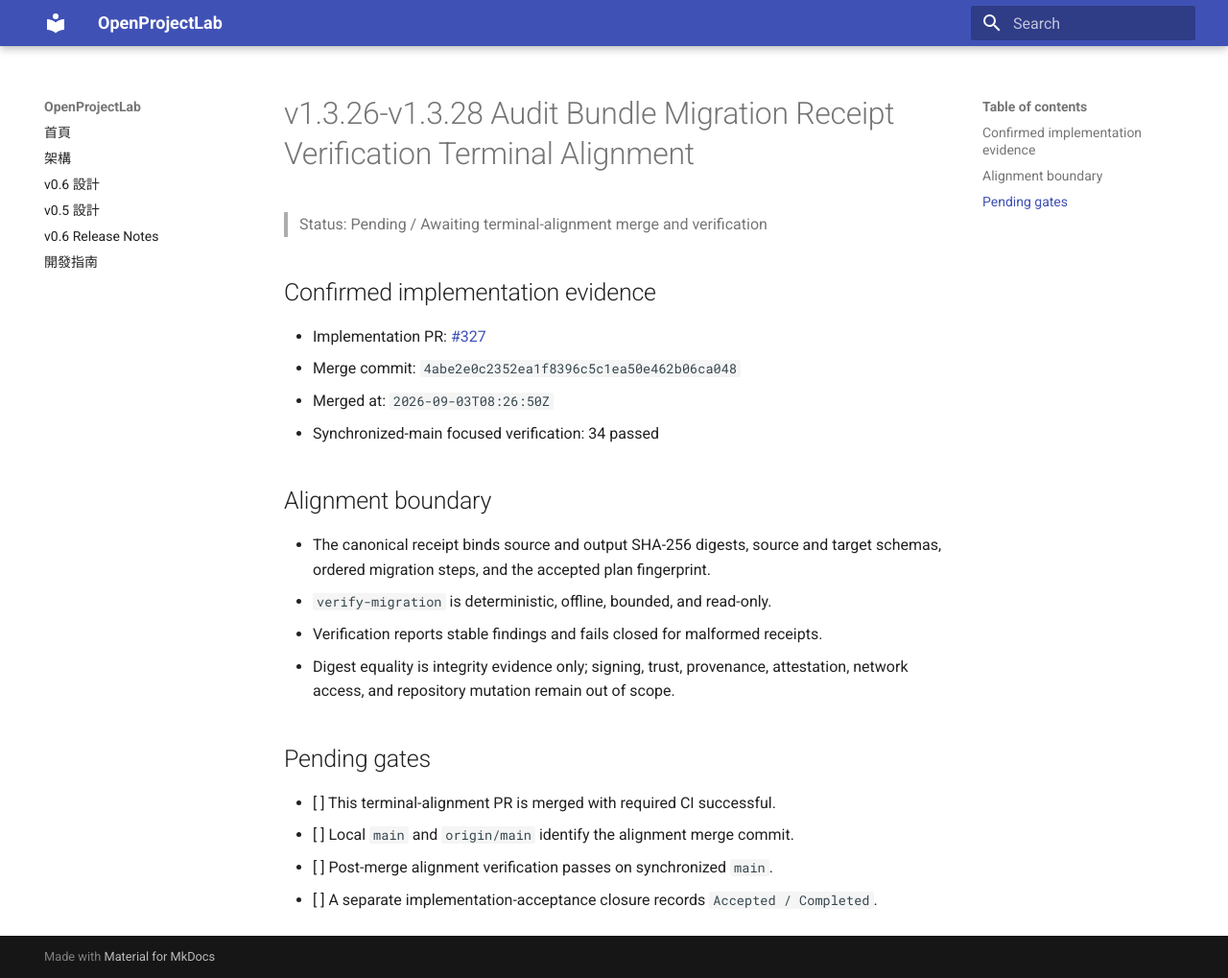
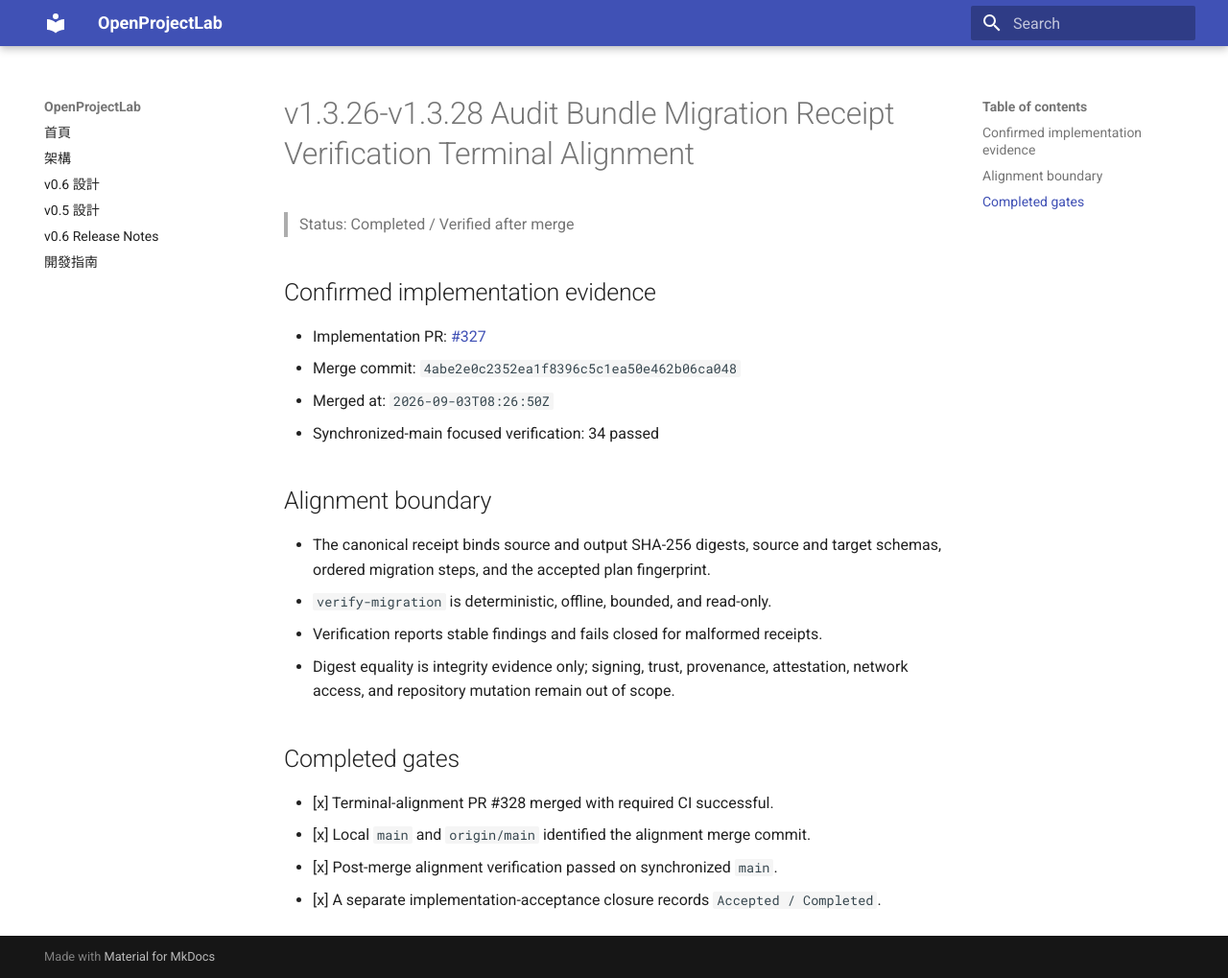
Before and after one commit to khwang1964/OpenProjectLab, an MkDocs documentation site: the page built from docs/releases/v1.3.26-v1.3.28-audit-bundle-migration-receipt-verification-terminal-alignment.md, in a window 1280 px wide and 1019 px high. Shown: the whole window at 96% size. Built offline with MkDocs 1.6.1 and Material for MkDocs 9.7.7, drawn with Linux system fonts in a browser that asks for light colours.

Commit message:
docs: accept v1.3.26-v1.3.28 audit bundle migration receipt verification (#329)

```diff
--- a/docs/releases/v1.3.26-v1.3.28-audit-bundle-migration-receipt-verification-terminal-alignment.md
+++ b/docs/releases/v1.3.26-v1.3.28-audit-bundle-migration-receipt-verification-terminal-alignment.md
@@ -1,6 +1,6 @@
 # v1.3.26-v1.3.28 Audit Bundle Migration Receipt Verification Terminal Alignment
 
-> Status: Pending / Awaiting terminal-alignment merge and verification
+> Status: Completed / Verified after merge
 
 ## Confirmed implementation evidence
 
@@ -18,9 +18,9 @@
 - Digest equality is integrity evidence only; signing, trust, provenance,
   attestation, network access, and repository mutation remain out of scope.
 
-## Pending gates
+## Completed gates
 
-- [ ] This terminal-alignment PR is merged with required CI successful.
-- [ ] Local `main` and `origin/main` identify the alignment merge commit.
-- [ ] Post-merge alignment verification passes on synchronized `main`.
-- [ ] A separate implementation-acceptance closure records `Accepted / Completed`.
+- [x] Terminal-alignment PR #328 merged with required CI successful.
+- [x] Local `main` and `origin/main` identified the alignment merge commit.
+- [x] Post-merge alignment verification passed on synchronized `main`.
+- [x] A separate implementation-acceptance closure records `Accepted / Completed`.
```
Also changed, not shown: CHANGELOG.md (+8 -0 lines), docs/HISTORY.md (+8 -0 lines), docs/releases/v1.3.26-v1.3.28-audit-bundle-migration-receipt-verification-implementation-acceptance.md (added, +27 -0 lines), docs/releases/v1.3.26-v1.3.28-audit-bundle-migration-receipt-verification-implementation.md (+2 -2 lines), docs/roadmap.md (+9 -0 lines), 3 other files.
